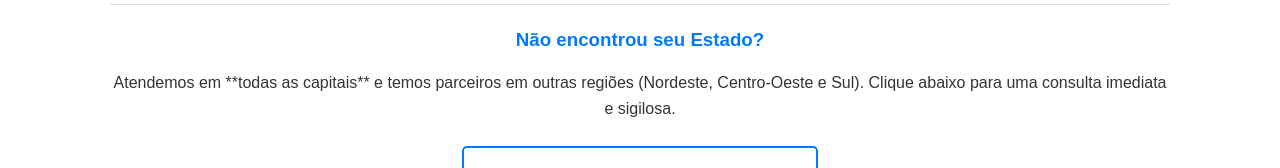
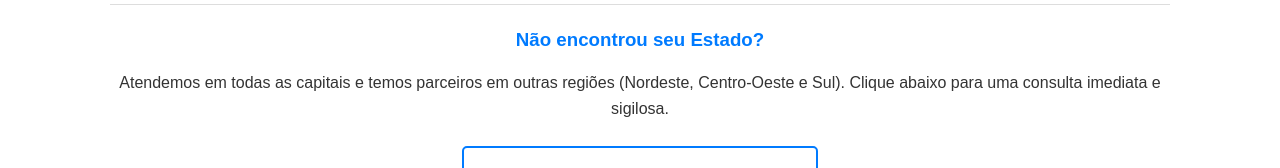
Before and after one commit to Fernandes-Yuri/fernandes-yuri.github.io, a plain HTML site: page clinicas.html in a window 1280 px wide. Shown: the part 1395-1563 px from the top of the page. Drawn offline with Linux system fonts and the light colour scheme.

Commit message:
fix(clinicas): Remove formatação em negrito da descrição de atendimento

```diff
--- a/clinicas.html
+++ b/clinicas.html
@@ -127,7 +127,7 @@
 
                 <div class="outros-estados">
                     <h3>Não encontrou seu Estado?</h3>
-                    <p>Atendemos em **todas as capitais** e temos parceiros em outras regiões (Nordeste, Centro-Oeste e Sul). Clique abaixo para uma consulta imediata e sigilosa.</p>
+                    <p>Atendemos em todas as capitais e temos parceiros em outras regiões (Nordeste, Centro-Oeste e Sul). Clique abaixo para uma consulta imediata e sigilosa.</p>
                     <a target="_blank" href="https://wa.me/5511965438698?text=Ol%C3%A1%2C%20busco%20cl%C3%ADnicas%20em%20outros%20estados%20(consulta%20geral)." class="cta-button-secondary">Fale com a Central de Vagas (24h)</a>
                 </div>
 
```
Also changed, not shown: assets/imagens/botao-whatsapp.png.
